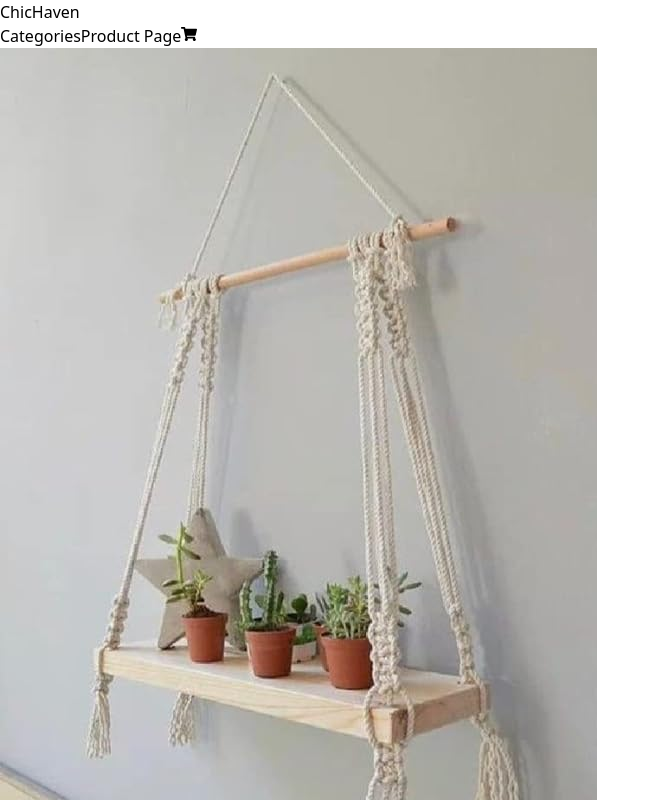
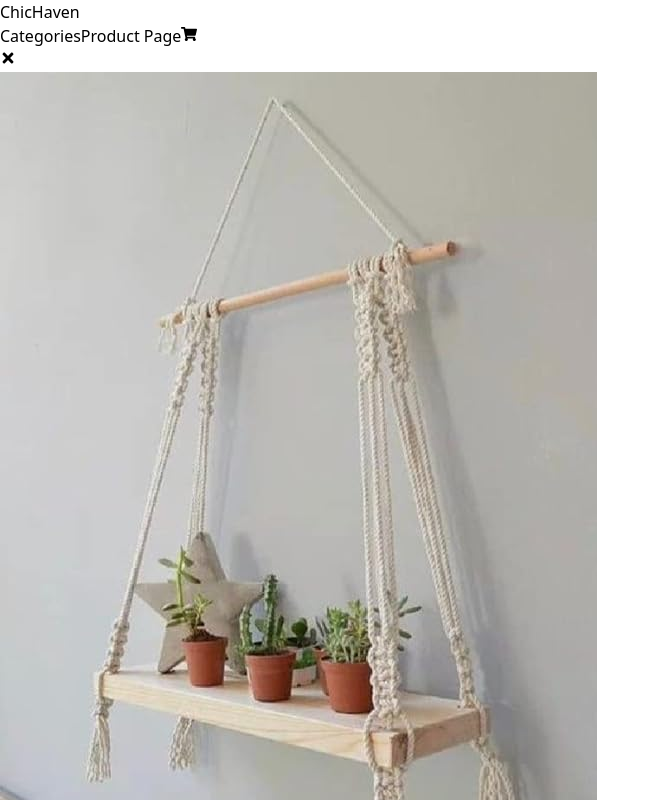
Before and after one commit to sakshi752/ChicHaven, a React (Vite) app: page / in a window 1280 px wide. Both pictures are taken after a click on the button 189 px from the left and 34 px from the top of the page. Shown: the top 800 px of the page, without its empty margins (0-660 px from the left). Built offline with nearby package versions, Linux system fonts and the light colour scheme.

Commit message:
files updated

```diff
--- a/src/Components/Cart.jsx
+++ b/src/Components/Cart.jsx
@@ -2,6 +2,7 @@
 import { cartActions } from "../store/cart";
 import { useDispatch } from 'react-redux';
 import { FaTimes } from 'react-icons/fa';
+import CartItem from './CartItem';
 
 const Cart = () => {
     const dispatch = useDispatch();
@@ -10,27 +11,77 @@
         dispatch(cartActions.toggleCart());
     };
 
+    // dummy data
+    const dummyData = [
+        {
+            key: 1,
+            img: "public/furniture/img1.webp",
+            Title: "Wood Finish Table",
+            category: "furniture",
+            desc: "",
+            price: 150
+        },
+        {
+            key: 2,
+            img: "public/plants/img1.jpg",
+            Title: "Areca Palm Plant",
+            category: "plants",
+            desc: "",
+            price: 70
+        },
+        {
+            key: 3,
+            img: "public/softToys/img1.jpg",
+            Title: "Reversible Plushie Octopus ",
+            category: "soft toys",
+            desc: "",
+            price: 25
+        },
+        {
+            key: 4,
+            img: "public/lamps/img1.avif",
+            Title: "Table lamp",
+            category: "lamps",
+            desc: "",
+            price: 45
+        },
+        {
+            key: 5,
+            img: "public/furniture/img2.jpg",
+            Title: "Wall Shelve",
+            category: "furniture",
+            desc: "",
+            price: 90
+        },
+        {
+            key: 6,
+            img: "public/plants/img2.jpg",
+            Title: "Bambino Natural",
+            category: "plants",
+            desc: "",
+            price: 60
+        },
+        {
+            key: 7,
+            img: "public/softToys/img2.webp",
+            Title: "Unicorn",
+            category: "soft toys",
+            desc: "",
+            price: 35
+        },
+
+    ];
+
     return (
         <div className="fixed inset-0 flex justify-center items-center bg-gray-800 bg-opacity-50 z-50">
-            <div className="bg-white p-4 rounded shadow-lg flex gap-4 w-[50vh] mx-3">
-                <div className='flex items-center'>
-                    <img src="public\furniture\img5.jpg" alt="" className='h-20 w-20 rounded' />
-                </div>
-                <div className='flex flex-col flex-grow'>
-                    <div className='flex justify-between'>
-                        <span className='text-xl font-semibold'>Title</span>
-                        <span>$100</span>
-                    </div>
-                    <div className='flex justify-between items-center mt-2'>
-                        <div className='flex items-center'>
-                            <button className='font-bold text-white bg-red-500 py-1 px-2 rounded'>-</button>
-                            <span className='text-lg'>0</span>
-                            <button className='font-bold text-white bg-green-500 py-1 px-2 rounded'>+</button>
-                        </div>
-                        <button onClick={handleCartToggle}>
-                            <FaTimes />
-                        </button>
-                    </div>
+            <div className='bg-white shadow-lg rounded w-[50vh] mx-3 overflow-y-auto max-h-[70vh] relative'>
+                <button
+                    className='px-4 py-2 items-end absolute right-0 top-2'
+                    onClick={handleCartToggle}>
+                    <FaTimes />
+                </button>
+                <div className='mt-9'>
+                    {dummyData.map((data) => <CartItem key={data.key} data={data} />)}
                 </div>
             </div>
         </div>
--- /dev/null
+++ b/src/Components/CartItem.jsx
@@ -0,0 +1,30 @@
+import React from 'react'
+import { AiOutlineDelete } from 'react-icons/ai';
+const CartItem = () => {
+
+  return (
+    <div className=" px-5 py-4 flex gap-4 ">
+    <div className='flex items-center'>
+        <img src="public\furniture\img5.jpg" alt="" className='h-20 w-20 rounded' />
+    </div>
+    <div className='flex flex-col flex-grow'>
+        <div className='flex justify-between'>
+            <span className='text-xl font-semibold'>Title</span>
+            <span>$100</span>
+        </div>
+        <div className='flex justify-between items-center mt-2'>
+            <div className='flex items-center'>
+                <button className='font-bold text-white bg-red-500 py-1 px-2 rounded'>-</button>
+                cle
+                <button className='font-bold text-white bg-green-500 py-1 px-2 rounded'>+</button>
+            </div>
+            <button>
+            <AiOutlineDelete />
+            </button>
+        </div>
+    </div>
+</div>
+  )
+}
+
+export default CartItem
```
